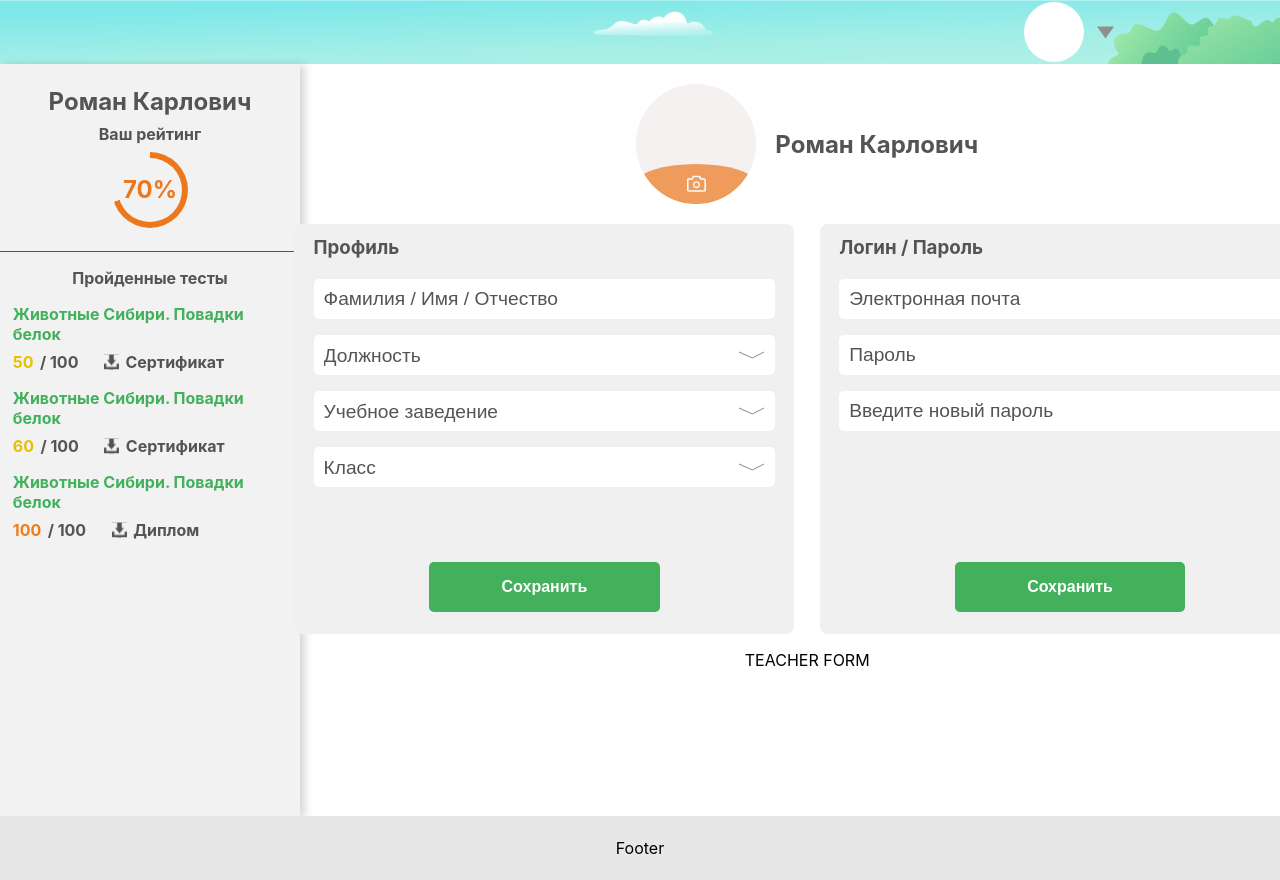
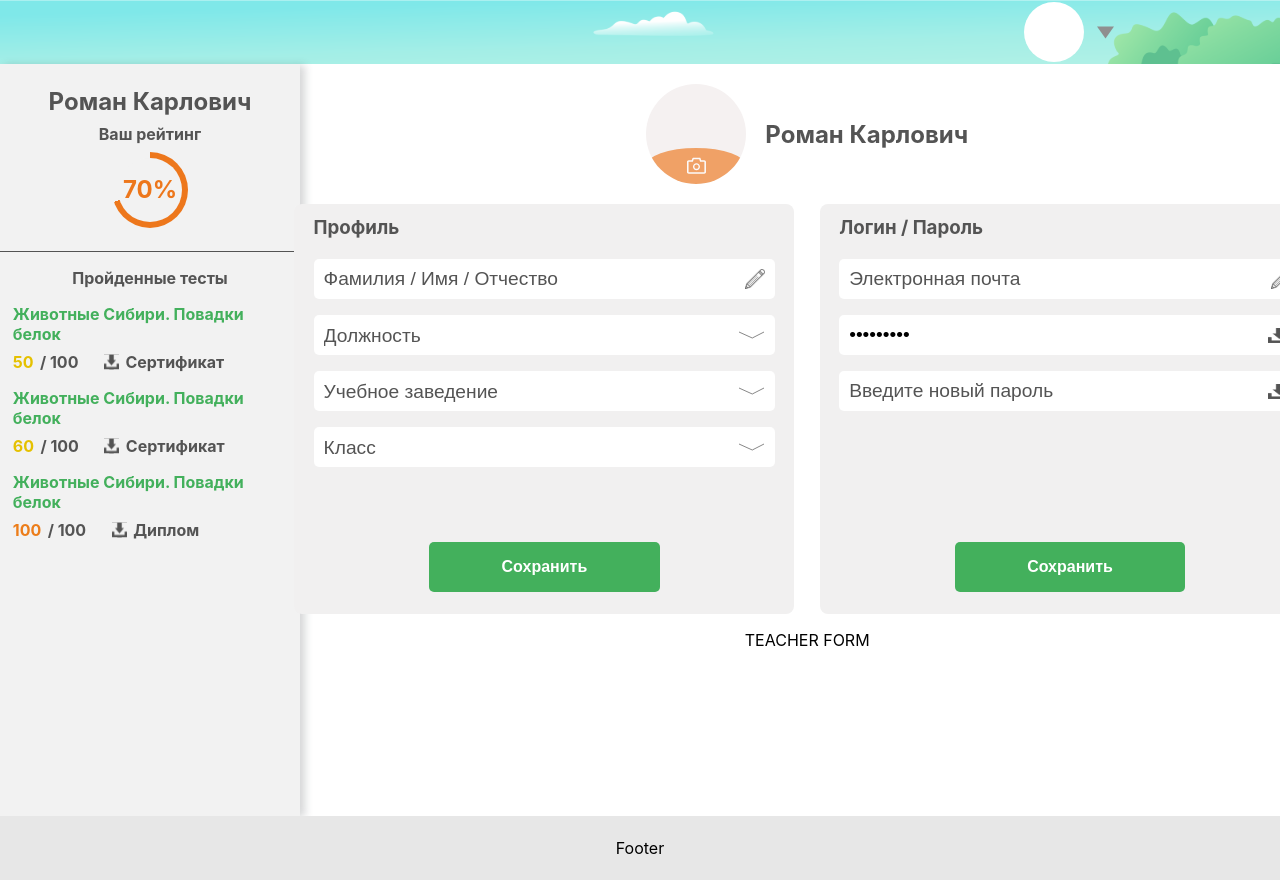
Before and after one commit to NISONovosibirsk/lukomorye-client, a Next.js app: page /user/profile in a window 1280 px wide. Shown: the top 880 px of the page. Built offline with nearby package versions, Linux system fonts and the light colour scheme.

Commit message:
feat: general forms in profile settings

```diff
--- a/src/components/Profile/AccountData/AccountData.tsx
+++ b/src/components/Profile/AccountData/AccountData.tsx
@@ -1,18 +1,32 @@
-import {Input, ProfileFormWrapper} from '../../';
+import { Input, ProfileFormWrapper } from '../../';
+import { useAppDispatch, useAppSelector } from '../../../hooks/redux';
+import { userSlice } from '../../../store/reducers/userReducer';
 import styles from './AccountData.module.scss';
 
 const AccountData: React.FC = () => {
+    const { password } = useAppSelector(state => state.userReducer);
+    const { updateUserPassword } = userSlice.actions;
+    const dispatch = useAppDispatch();
+
+    const handleChangePassword = (e:React.ChangeEvent<HTMLInputElement>) => {
+        dispatch(updateUserPassword(e.target.value));
+    };
 
     return (
         <ProfileFormWrapper width='500px' height='410px' btnWidth='50%'>
             <h3>Логин / Пароль</h3>
             <form className={styles.accountForm}>
-                <Input type='text' placeholder='Электронная почта' svg='profileIcons/edit-icon.svg'/>
-                <Input type='password' placeholder='Пароль' />
+                <Input type='text' placeholder='Электронная почта' />
+                <Input
+                    type='password'
+                    placeholder='Пароль'
+                    value={password}
+                    onChange={handleChangePassword}
+                />
                 <Input type='password' placeholder='Введите новый пароль' />
             </form>
         </ProfileFormWrapper>
-    )
-}
+    );
+};
 
 export default AccountData;
--- /dev/null
+++ b/src/components/Profile/ProfileAvatar/ProfileAvatar.module.scss
@@ -0,0 +1,31 @@
+.avatar {
+    height: 100px;
+    width: 100px;
+    border-radius: 50%;
+    background: #f5f1f1 no-repeat center;
+    background-size: cover;
+    display: grid;
+    grid-template-columns: 100%;
+    grid-template-rows: repeat(2, 50%);
+    grid-template-areas:
+        'Photo'
+        'SelectBtn';
+    overflow: hidden;
+}
+
+.select {
+    grid-area: SelectBtn;
+    align-self: end;
+    width: 100px;
+    height: 36px;
+    border: none;
+    border-radius: 50%;
+    cursor: pointer;
+    background: url('../../../assets/icons/profileIcons/photo-icon.svg')
+        no-repeat center #ed771c;
+    opacity: 0.65;
+
+    input {
+        visibility: hidden;
+    }
+}
--- /dev/null
+++ b/src/components/Profile/ProfileAvatar/ProfileAvatar.tsx
@@ -0,0 +1,37 @@
+import { useAppDispatch, useAppSelector } from '../../../hooks/redux';
+import { userSlice } from '../../../store/reducers/userReducer';
+import styles from './ProfileAvatar.module.scss';
+
+const ProfileAvatar: React.FC = () => {
+
+    const { photo } = useAppSelector(state => state.userReducer);
+    const { updateUserAvatar } = userSlice.actions;
+    const dispatch = useAppDispatch();
+
+    const handlePhoto = (e: any) => {
+        if (e.target.files && e.target.files[0]) {
+            let image = new FormData();
+            image.append('file', e.target.files[0]);
+
+            console.log(image);
+            dispatch(updateUserAvatar(image));
+        }
+    };
+
+    return (
+        <div
+            className={styles.avatar}
+            style={{ backgroundImage: `url(${photo})` }}
+        >
+            <label className={styles.select}>
+                <input
+                    onChange={handlePhoto}
+                    type='file'
+                    accept='image/png, image/jpeg, image/jpg'
+                />
+            </label>
+        </div>
+    );
+};
+
+export default ProfileAvatar;
--- a/src/components/Profile/ProfileData/ProfileData.tsx
+++ b/src/components/Profile/ProfileData/ProfileData.tsx
@@ -10,7 +10,7 @@ const ProfileData: React.FC = () => {
         <ProfileFormWrapper width='500px' height='410px' btnWidth='50%'>
             <h3>Профиль</h3>
             <form className={styles.dataForm}>
-                <Input type='text' placeholder='Фамилия / Имя / Отчество' />
+                <Input type='text' placeholder='Фамилия / Имя / Отчество'/>
                 <Select placeholder='Должность' fontSize='1.2em' options={postList}/>
                 <Select placeholder='Учебное заведение' fontSize='1.2em'/>
                 <Select placeholder='Класс' fontSize='1.2em' options={classList}/>
--- a/src/components/common/Input/Input.module.scss
+++ b/src/components/common/Input/Input.module.scss
@@ -1,17 +1,45 @@
+.inputWrapper {
+    position: relative;
+    display: flex;
+    align-items: center;
+
+}
+
 .input {
+    width: 100%;
+    height: 100%;
     border-radius: 5px;
     border: none;
     padding: {
         left: 10px;
         right: 10px;
-    };
+    }
+    background: url('../../../assets/icons/profileIcons/edit-icon.svg')
+        no-repeat white;
+    background-position: top 50% right 10px;
 
     &:focus {
         outline: none;
-        border: 1px solid #AEAEAE;
+        border: 1px solid #aeaeae;
     }
 
     &::placeholder {
         color: #545454;
     }
 }
+
+.password {
+    background: white;
+}
+
+// .edit {
+//     background: url('../../../assets/icons/profileIcons/edit-icon.svg')
+//         no-repeat white;
+//     background-position: top 50% right 10px;
+// }
+
+.showIcon {
+    position: absolute;
+    right: 10px;
+    cursor: pointer;
+}
--- a/src/components/common/Input/Input.tsx
+++ b/src/components/common/Input/Input.tsx
@@ -1,3 +1,5 @@
+import { useRef } from 'react';
+import { ShowIcon } from '../../../assets';
 import styles from './Input.module.scss';
 
 interface Props {
@@ -6,8 +8,8 @@ interface Props {
     height?: string;
     fontSize?: string;
     placeholder?: string;
-    svg?: string;
     onChange?: () => void;
+    value?: string;
 }
 
 const Input: React.FC<Props> = ({
@@ -17,11 +19,30 @@ const Input: React.FC<Props> = ({
     fontSize,
     onChange,
     placeholder,
-    svg,
+    value,
 }) => {
+    const inputType = useRef<HTMLInputElement>(null);
+
+    const handleShow = () => {
+        console.log(inputType);
+        if (inputType.current) {
+            inputType.current.type = 'text';
+        }
+    };
+
+    const handleHide = () => {
+        if (inputType.current) {
+            inputType.current.type = 'password';
+        }
+    };
+
     return (
+        <div className={styles.inputWrapper}>
             <input
-            className={styles.input}
+                ref={inputType}
+                className={`${styles.input} ${
+                    type === 'password' && styles.password
+                }`}
                 type={type}
                 style={{
                     width: `${width}`,
@@ -30,7 +51,16 @@ const Input: React.FC<Props> = ({
                 }}
                 placeholder={placeholder}
                 onChange={onChange}
+                value={value}
             />
+            {type === 'password' && (
+                <ShowIcon
+                    className={styles.showIcon}
+                    onMouseDown={handleShow}
+                    onMouseUp={handleHide}
+                />
+            )}
+        </div>
     );
 };
 
--- a/src/components/index.ts
+++ b/src/components/index.ts
@@ -12,6 +12,7 @@ export { default as DropDown } from './User/DropDown/DropDown';
 export { default as ProfileFormWrapper } from './Profile/ProfileFormWrapper/ProfileFormWrapper';
 export { default as ProfileData } from './Profile/ProfileData/ProfileData';
 export { default as AccountData } from './Profile/AccountData/AccountData';
+export { default as ProfileAvatar } from './Profile/ProfileAvatar/ProfileAvatar';
 
 // COMMON //
 export { default as Button } from './common/Button/Button';
--- a/src/pages/user/profile/index.tsx
+++ b/src/pages/user/profile/index.tsx
@@ -1,39 +1,20 @@
 import { ReactElement } from 'react';
-import { AccountData, ProfileData, UserLayout } from '../../../components';
-import { useAppDispatch, useAppSelector } from '../../../hooks/redux';
-import { userSlice } from '../../../store/reducers/userReducer';
+import {
+    AccountData,
+    ProfileAvatar,
+    ProfileData,
+    UserLayout,
+} from '../../../components';
+import { useAppSelector } from '../../../hooks/redux';
 import styles from './profile.module.scss';
 
 const Profile = () => {
-    const { name, photo } = useAppSelector(state => state.userReducer);
-    const { updateUserAvatar } = userSlice.actions;
-    const dispatch = useAppDispatch();
-
-    const handlePhoto = (e: any) => {
-        if (e.target.files && e.target.files[0]) {
-            let image = new FormData();
-            image.append('file', e.target.files[0]);
-
-            console.log(image);
-            dispatch(updateUserAvatar(image));
-        }
-    };
+    const { name } = useAppSelector(state => state.userReducer);
 
     return (
         <div className={styles.profile}>
             <div className={styles.header}>
-                <div
-                    className={styles.avatar}
-                    style={{ backgroundImage: `url(${photo})` }}
-                >
-                    <label className={styles.select}>
-                        <input
-                            onChange={handlePhoto}
-                            type='file'
-                            accept='image/png, image/jpeg, image/jpg'
-                        />
-                    </label>
-                </div>
+                <ProfileAvatar />
                 <h2>{name}</h2>
             </div>
             <div className={styles.content}>
@@ -41,9 +22,7 @@ const Profile = () => {
                     <ProfileData />
                     <AccountData />
                 </div>
-                <div>
-                    TEACHER FORM
-                </div>
+                <div>TEACHER FORM</div>
             </div>
         </div>
     );
--- a/src/pages/user/profile/profile.module.scss
+++ b/src/pages/user/profile/profile.module.scss
@@ -27,34 +27,3 @@
     flex-direction: row;
     gap: 2vw;
 }
-
-.avatar {
-    height: 120px;
-    width: 120px;
-    border-radius: 50%;
-    background: #f5f1f1 no-repeat center;
-    background-size: cover;
-    display: grid;
-    grid-template-columns: 100%;
-    grid-template-rows: repeat(2, 50%);
-    grid-template-areas:
-        'Photo'
-        'SelectBtn';
-    overflow: hidden;
-}
-
-.select {
-    grid-area: SelectBtn;
-    align-self: end;
-    width: 120px;
-    height: 40px;
-    border: none;
-    border-radius: 50%;
-    cursor: pointer;
-    background: url('../../../assets/icons/profileIcons/photo-icon.svg') no-repeat center #ED771C;
-    opacity: 0.7;
-
-    input {
-        visibility: hidden;
-    }
-}
--- a/src/store/reducers/userReducer.ts
+++ b/src/store/reducers/userReducer.ts
@@ -6,6 +6,7 @@ const initialState: UserState = {
     rating: 70,
     type: 'teacher',
     photo: {},
+    password: 'roman1234',
     passedTests: [
         { name: 'Животные Сибири. Повадки белок', points: 50 },
         { name: 'Животные Сибири. Повадки белок', points: 60 },
@@ -19,6 +20,9 @@ export const userSlice = createSlice({
     reducers: {
         updateUserAvatar(state, action: PayloadAction<any>){
             state.photo = action.payload;
+        },
+        updateUserPassword(state, action:PayloadAction<string>){
+            state.password = action.payload;
         }
     },
 });
--- a/src/types/reduxTypes.ts
+++ b/src/types/reduxTypes.ts
@@ -3,6 +3,7 @@ export interface UserState {
     rating: number;
     type: string;
     photo: any;
+    password: string;
     passedTests: Array<{ name: string; points: number }>;
 }
 
```
Also changed, not shown: src/assets/icons/profileIcons/edit-icon.svg. Lines whose indentation alone changed are shown as unchanged.
